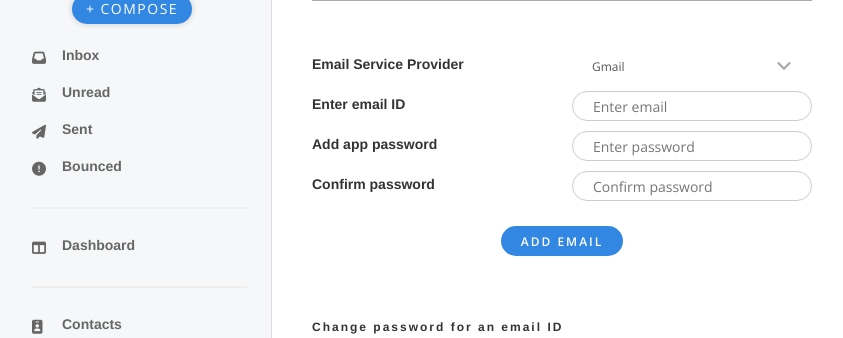
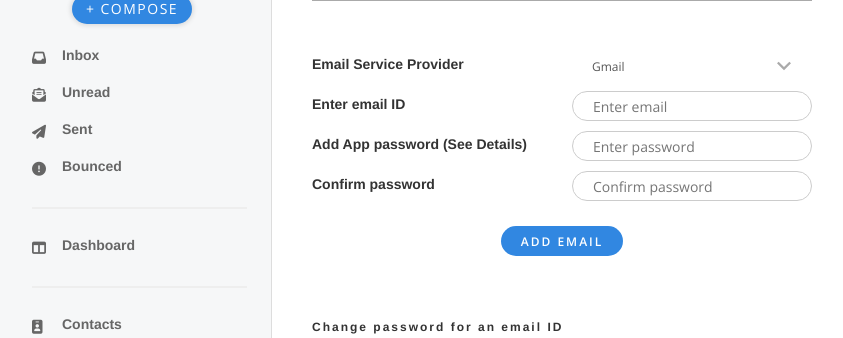
Before and after one commit to tinktankin/email-campaign, a Django app: template emailhandle/emailaccount/templates/emailaccount/addemail.html in a window 1280 px wide. Shown: the part 131-469 px from the top of the page, without its empty margins (8-851 px from the left). Run offline with Django 3.2, Linux system fonts and the light colour scheme; the template is opened without the code that fills it: values that come from a table or form of the project are taken from there, others are empty; parts of the project's set-up code (start-up, migrations or seed data) failed here and were passed over; some libraries are stand-ins or nearby versions.

Commit message:
Update addemail.html

```diff
--- a/emailhandle/emailaccount/templates/emailaccount/addemail.html
+++ b/emailhandle/emailaccount/templates/emailaccount/addemail.html
@@ -138,7 +138,7 @@
                 <div><input type="hidden" name="id" value="{{id}}" id="id"></div>
                 <div><label>Email Service Provider</label><select id="selectprovider" name="selectprovider"size="1"><option value="gmail">Gmail</option><option value="outlook">Outlook</option></select></div>
                 <div><label>Enter email ID</label><input id="email" type="text" id="newemailid" name="newemailid" placeholder="Enter email" required></div>
-                <div><label>Add app password</label><input id="psw" type="password" id="newemailpassword" name="newemailpassword" placeholder="Enter password" required></div>
+                <div><label>Add App password (See Details) </label><input id="psw" type="password" id="newemailpassword" name="newemailpassword" placeholder="Enter password" required></div>
                 <div><label>Confirm password</label><input id="psw1" type="password" id="confirmnewemailpassword" name="confirmnewemailpassword" placeholder="Confirm password" required></div>
                 <button class="accountformbtn addemailidbtn">ADD EMAIL</button>
             </form>
```
